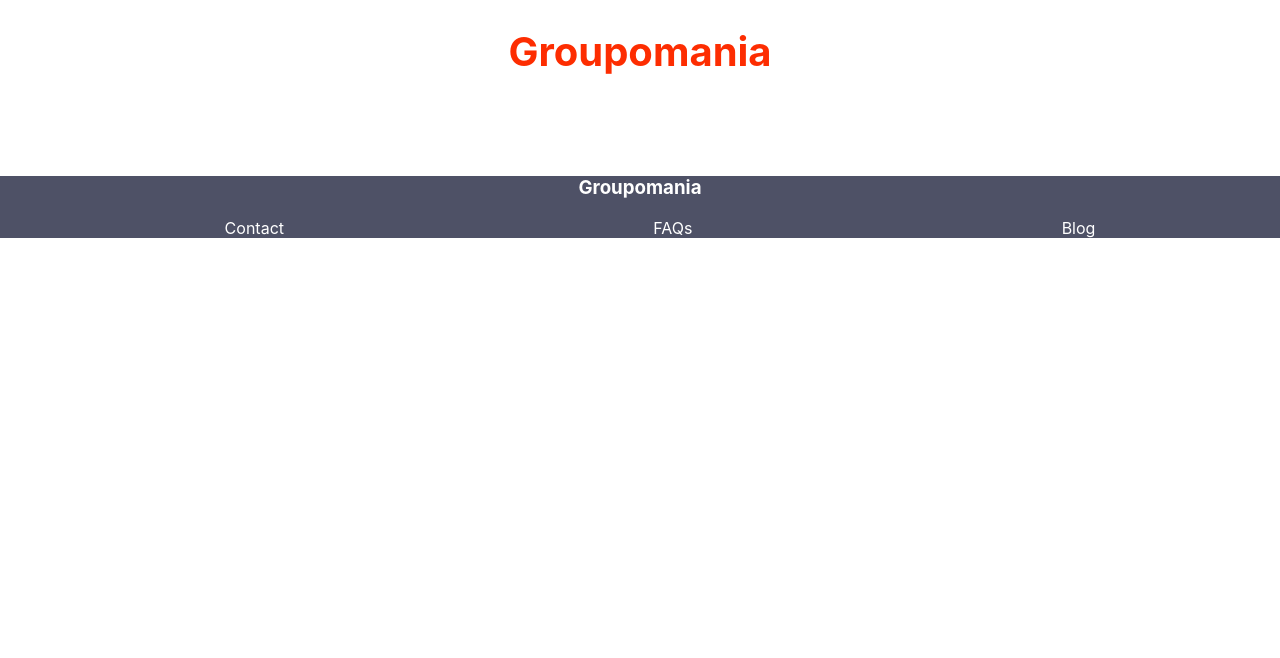
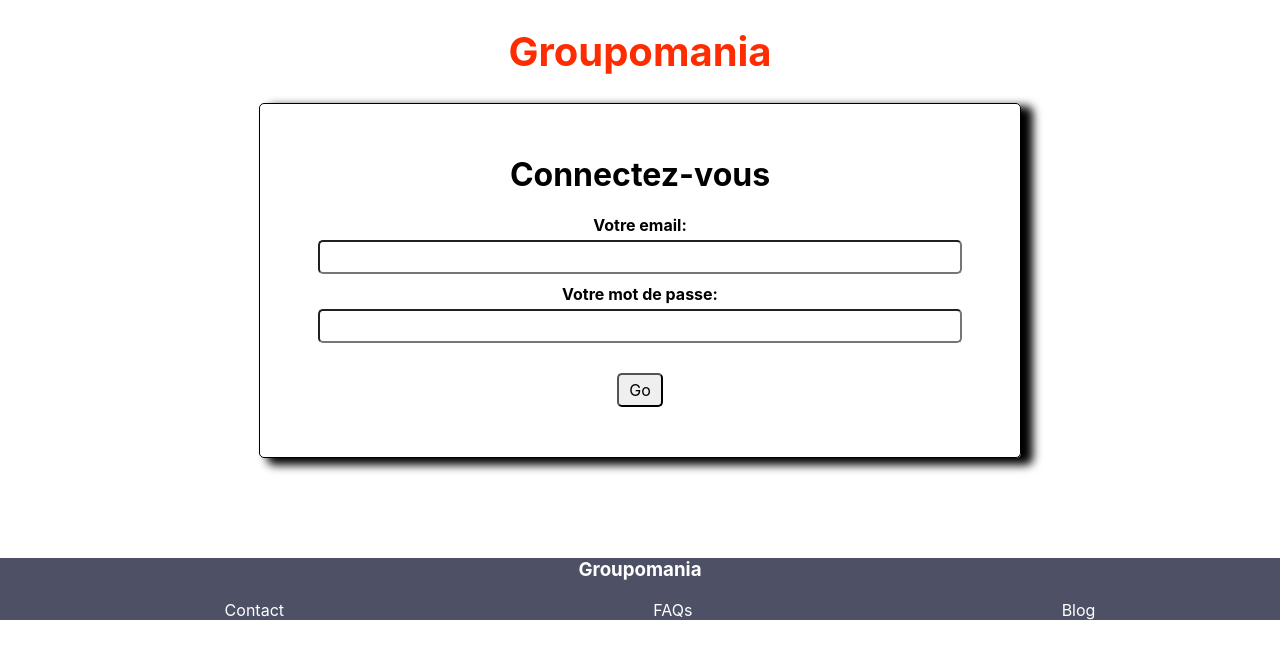
Before and after one commit to HananeChe/Groupomania, a React (Create React App) app in the folder frontend/: page /login in a window 1280 px wide. Shown: the top 658 px of the page. Built offline with nearby package versions, Linux system fonts and the light colour scheme.

Commit message:
ajout style

```diff
--- a/frontend/src/App.css
+++ b/frontend/src/App.css
@@ -1,5 +1,7 @@
 .App {
   text-align: center;
+  align-items: center;
+
 }
 
 .App-logo {
--- a/frontend/src/index.css
+++ b/frontend/src/index.css
@@ -1,5 +1,8 @@
 body {
   margin: 0;
+  padding: 0;
+  width: 100%;
+  box-sizing: border-box;
   font-family: -apple-system, BlinkMacSystemFont, 'Segoe UI', 'Roboto', 'Oxygen',
     'Ubuntu', 'Cantarell', 'Fira Sans', 'Droid Sans', 'Helvetica Neue',
     sans-serif;
--- /dev/null
+++ b/frontend/src/pages/Home.css
@@ -0,0 +1,14 @@
+.home {
+    border: 1px solid black;
+    text-align: center;
+    margin: auto;
+    padding: 30px;
+    width: 100%;
+    max-width: 1000px;
+    border-radius: 5px;
+    box-shadow: 10px 5px 10px 2px black;
+}
+
+.btn {
+    margin: 20px;
+}
--- a/frontend/src/pages/Home.js
+++ b/frontend/src/pages/Home.js
@@ -1,15 +1,18 @@
 import React from 'react'
-import { Link } from 'react-router-dom'
+import { useNavigate } from 'react-router-dom'
+import './Home.css'
 
 export default function Home() {
 
+    const navigate = useNavigate();
+
   return (
-    <div>
+    <div className='home'>
         <h1>Bienvenue sur le réseau sociale de Groupomania !</h1>
-        <div>
-            <button className="btn" onClick={() => {<Link to="/login" />}}>Se connecter</button>
-            <button className="btn" onClick={() => {<Link to="/signup" />}}>S'inscrire</button>
-        </div>
+          <div>
+              <button className='btn' onClick={() => navigate('/login') }>Se connecter</button>
+              <button className='btn' onClick={() => navigate('/signup') }>S'inscrire</button>
+          </div>
     </div>
   )
 }
--- /dev/null
+++ b/frontend/src/pages/Login.css
@@ -0,0 +1,45 @@
+.log {
+    border: 1px solid black;
+    text-align: center;
+    margin: auto;
+    padding: 30px;
+    width: 100%;
+    max-width: 700px;
+    border-radius: 5px;
+    box-shadow: 10px 5px 10px 2px black;
+}
+
+.log h1 {
+    text-align: center;
+}
+
+.control {
+    margin-bottom: 10px;
+}
+
+.control label {
+    display: block;
+    font-weight: bold;
+    margin-bottom: 5px;
+
+}
+
+.control input {
+    font: inherit;
+    width: 90%;
+    padding: 5px;
+    border-radius: 5px;
+}
+
+.btnClick {
+    display: flex;
+    flex-direction: column;
+    align-items: center;
+}
+
+.btn {
+    font: inherit;
+    padding: 5px 10px;
+    border-radius: 5px;
+    cursor: pointer;
+}
--- a/frontend/src/pages/Login.js
+++ b/frontend/src/pages/Login.js
@@ -1,9 +1,80 @@
-import React from 'react'
+import React, { useRef, useState } from 'react';
+import './Login.css';
 
 export default function Login() {
+
+const emailInputRef = useRef();
+const passwordInputRef = useRef();
+const [data, setData]= useState([]);
+
+ const onSubmit = (event) => {
+  event.preventDefault();
+  const emailValue = emailInputRef.current.value
+  console.log(emailValue);
+  const passwordValue = passwordInputRef.current.value
+  console.log(passwordValue);
+
+// logique de connexion
+
+if (emailValue.trim().length === 0 || passwordValue.trim().length === 0) {
   return (
-    <div>
+    alert("Veuillez entrez vos identifiants")
+  )
+}
 
+const regexEmail = (value) => {
+  return /^\w+@[a-zA-Z_]+?\.[a-zA-Z]{2,3}$/.test(value);
+}
+if (!regexEmail(emailValue)){
+  return (
+    alert("adresse e-mail incorrect")
+  )
+}
+
+//recup api
+const url = "http://localhost:3001/api/auth/login"
+
+fetch(url, {
+  method: "POST",
+  body: JSON.stringify({
+    email: emailValue,
+    password: passwordValue
+  }),
+  headers:{
+    "Content-type" : "application/json"
+  }
+
+})
+.then((res) => res.json())
+.then((data) => setData(data))
+.catch((error)=> console.log(error) )
+
+// remettre à 0 le form
+  emailInputRef.current.value = "";
+  passwordInputRef.current.value = "";
+
+ }
+
+console.log(data);
+  return (
+    <div className='log'>
+      <h1>Connectez-vous</h1>
+      <form onSubmit={onSubmit}>
+        <div className='control'>
+        <label htmlFor='email'>Votre email:</label>
+        <input type="email" ref={emailInputRef}></input>
+        </div>
+
+        <div className='control'>
+        <label htmlFor='password'>Votre mot de passe:</label>
+        <input type="password" ref={passwordInputRef}></input>
+        </div>
+
+        <div className='btnClick'>
+        <button className='btn' onClick={() => {}}>Go</button>
+        </div>
+
+      </form>
     </div>
   )
 }
--- a/frontend/src/pages/Posts.js
+++ b/frontend/src/pages/Posts.js
@@ -1,5 +1,6 @@
 import React, { useEffect, useState } from 'react'
 import { Link } from 'react-router-dom'
+import Navbar from '../components/Navbar';
 import State from '../components/State';
 
 //import { Loader } from '../components/Loader';
@@ -23,16 +24,17 @@ export default function Posts() {
 
     useEffect(() => {
       getAllPost();
-    }, []);
+    }, );
 
 
     return (
        <div>
         <div>
+          <Navbar />
+        </div>
+        <div>
           <State />
         </div>
-
-
         <div>
           <h1>Les derniers posts:</h1>
             {data.map(dataPost => (
```
